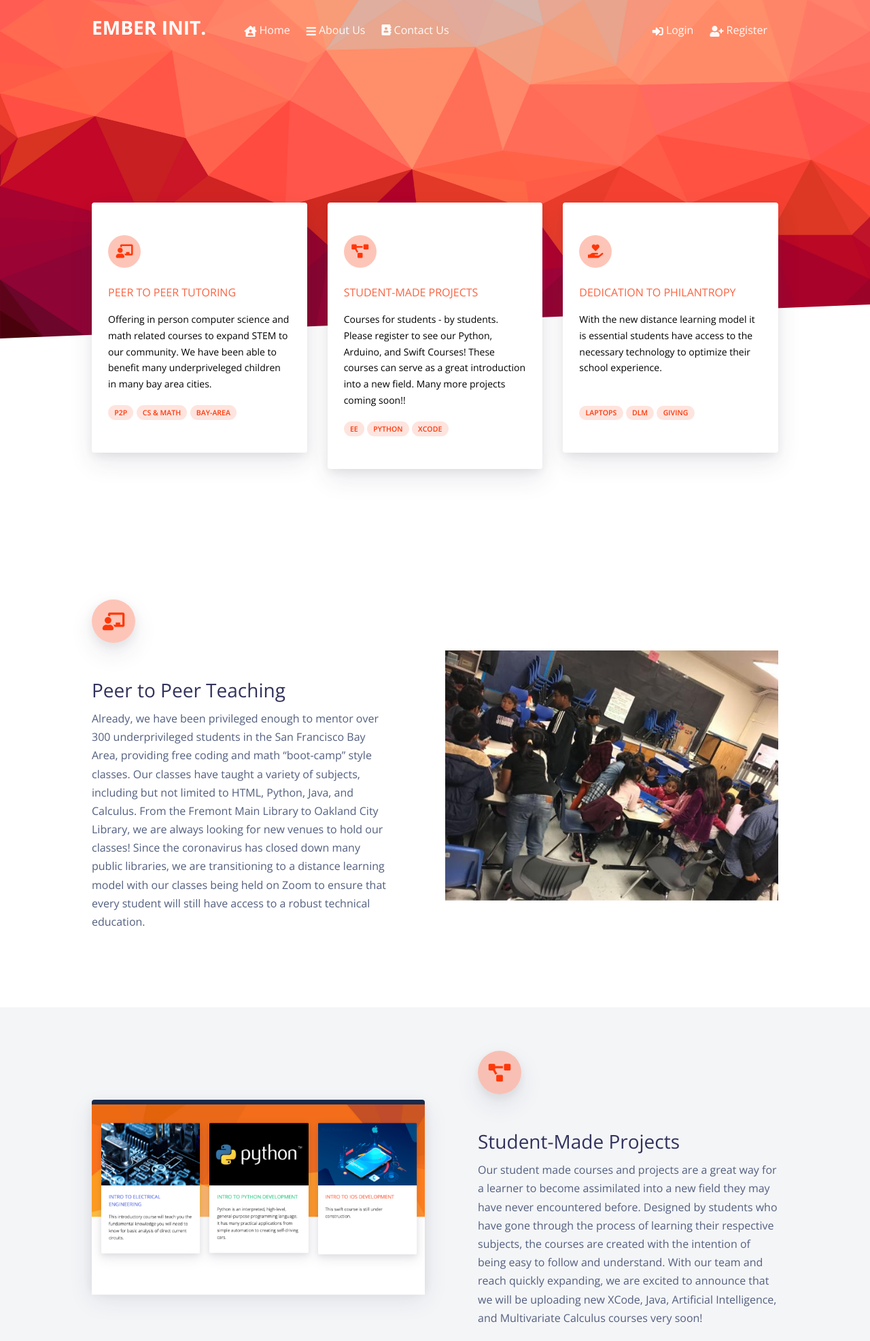
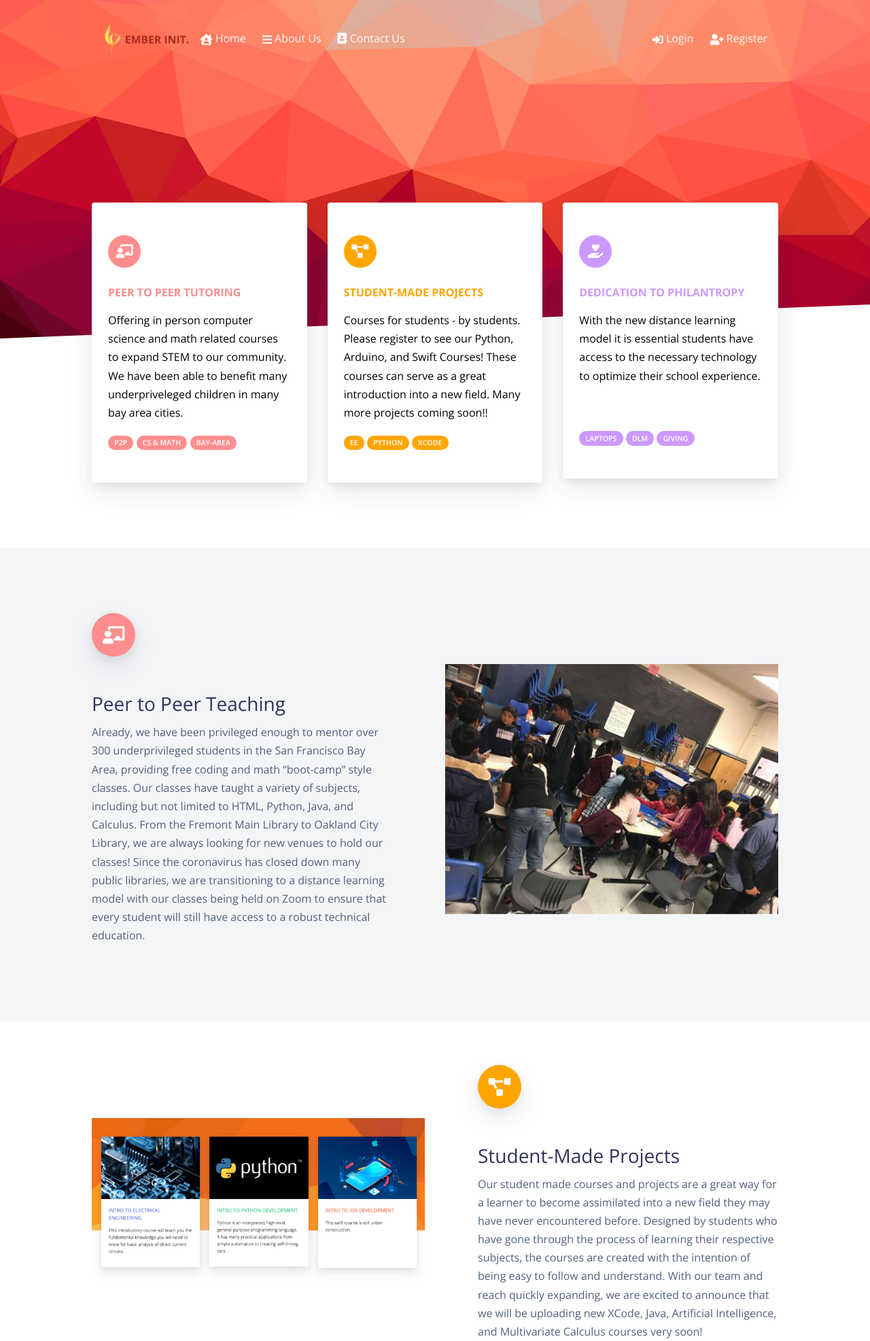
Before and after one commit to a-k-u-m-a-r/Project-Ember-Intiative, a Flask app: page / in a window 1280 px wide. Shown: the top 1973 px of the page at 68% size. Run offline with Flask 2, Linux system fonts and the light colour scheme; some libraries are stand-ins or nearby versions.

Commit message:
add some graphical changes

```diff
--- a/app/templates/courses/courses.html
+++ b/app/templates/courses/courses.html
@@ -30,8 +30,8 @@
           <div class="row justify-content-center">
             <div class="col-lg-12">
               <div class="row row-grid">
-                {{display_course(title="Intro to Electrical Engineering", color="primary", img_link="https://www.exponent.com/~/media/practices-capabilities-and-industries/eecs/eecs_1250x450px.jpg", description="This introductory course will teach you the fundamental knowledge you will need to know for basic analysis of direct current circuits.", course="ee")}}
-                {{display_course(title="Intro to Python Development",  color="success", img_link="https://portfortune.files.wordpress.com/2014/04/python.jpg?w=1200", description="Python is an interpreted, high-level, general-purpose programming language. It has many practical applications from simple automation to creating self-driving cars.", course="py", count=0)}}
+                {{display_course(title="Intro to Circuit Analysis", color="warning", img_link="https://www.exponent.com/~/media/practices-capabilities-and-industries/eecs/eecs_1250x450px.jpg", description="This introductory course will teach you the fundamental knowledge you will need to know for basic analysis of direct current circuits.", course="ee", count=1)}}
+                {{display_course(title="Intro to Python Development",  color="warning", img_link="https://portfortune.files.wordpress.com/2014/04/python.jpg?w=1200", description="Python is an interpreted, high-level, general-purpose programming language. It has many practical applications from simple automation to creating self-driving cars.", course="py", count=0)}}
                 {{display_course(title="Intro to iOS Development",  color="warning", img_link="https://www.w2ssolutions.com/blog/wp-content/uploads/2019/07/ios-app-development-india.png", description="This swift course is still under construction.", course="swift", count=3)}}
               </div>
             </div>
--- a/app/templates/includes/navigation.html
+++ b/app/templates/includes/navigation.html
@@ -3,9 +3,7 @@
   <header class="header-global">
       <nav id="navbar-main" class="navbar navbar-main navbar-expand-lg navbar-transparent navbar-light headroom">
         <div class="container">
-          <a class="navbar-brand mr-lg-5" href="/">
-           <h3 style="color: white;"><strong>Ember Init.</strong></h2>
-          </a>
+          <img src="{{ url_for('static', filename='assets/img/brand/logo.png') }}" alt="" height="15%" width="15%" style="margin-top: 4px;">
           <button class="navbar-toggler" type="button" data-toggle="collapse" data-target="#navbar_global" aria-controls="navbar_global" aria-expanded="false" aria-label="Toggle navigation">
             <span class="navbar-toggler-icon"></span>
           </button>
@@ -14,7 +12,8 @@
               <div class="row">
                 <div class="col-6 collapse-brand">
                   <a href="/">
-                    <h3 style="color: white;">Ember Init.</h2>
+                    <!-- <h3 style="color: white;">Ember Init.</h2> -->
+                      <img src="{{ url_for('static', filename='assets/img/brand/logo.png') }}" alt="">
                   </a>
                 </div>
                 <div class="col-6 collapse-close">
--- a/app/templates/layouts/default.html
+++ b/app/templates/layouts/default.html
@@ -16,17 +16,13 @@
 <!DOCTYPE html>
 <html lang="en">
 <head>
-  <meta charset="utf-8">
-  <meta name="viewport" content="width=device-width, initial-scale=1, shrink-to-fit=no">
-  <meta name="description" content="Start your development with a Design System for Bootstrap 4.">
-  <meta name="author" content="Creative Tim">
 
   <title>
-      Flask Argon Design - {% block title %}{% endblock %} | AppSeed
+      Ember Init
   </title>
 
   <!-- Favicon -->
-  <link href="/static/assets/img/brand/favicon.png" rel="icon" type="image/png">
+  <link href="{{ url_for('static', filename='assets/img/brand/logo.png') }}" rel="icon" type="image/png">
   <!-- Fonts -->
   <link href="https://fonts.googleapis.com/css?family=Open+Sans:300,400,600,700" rel="stylesheet">
   <!-- Icons -->
--- a/app/templates/pages/index.html
+++ b/app/templates/pages/index.html
@@ -42,15 +42,15 @@
                 <a href="#peer">
                 <div class="card card-lift--hover shadow border-0">
                   <div class="card-body py-5">
-                    <div class="icon icon-shape icon-shape-warning rounded-circle mb-4">
+                    <div class="icon icon-shape icon-shape-warning rounded-circle mb-4" style="background-color:#FF8D8D; color:white;">
                       <i class="fas fa-chalkboard-teacher"></i>
                     </div>
-                    <h6 class="text-warning text-uppercase">Peer to Peer Tutoring</h6>
-                    <p class="description mt-3" style="color: black;">Offering in person computer science and math related courses to expand STEM to our community. We have been able to benefit many underpriveleged children in many bay area cities.</p>
+                    <h6 class="text-uppercase" style="color: #FF8D8D;"><strong>Peer to Peer Tutoring</strong></h6>
+                    <p class="description mt-3" style="color: black; font-size:medium;">Offering in person computer science and math related courses to expand STEM to our community. We have been able to benefit many underpriveleged children in many bay area cities.</p>
                     <div>
-                      <span class="badge badge-pill badge-warning">P2P</span>
-                      <span class="badge badge-pill badge-warning">CS & Math</span>
-                      <span class="badge badge-pill badge-warning">Bay-Area</span>
+                      <span class="badge badge-pill" style="background-color:#FF8D8D; color:white;">P2P</span>
+                      <span class="badge badge-pill" style="background-color:#FF8D8D; color:white;">CS & Math</span>
+                      <span class="badge badge-pill" style="background-color:#FF8D8D; color:white;">Bay-Area</span>
                     </div>
                   </div>
                 </div>
@@ -61,15 +61,15 @@
                   <a href="#student">
                   <div class="card card-lift--hover shadow border-0">
                     <div class="card-body py-5">
-                      <div class="icon icon-shape icon-shape-warning rounded-circle mb-4">
+                      <div class="icon icon-shape icon-shape-warning rounded-circle mb-4" style="background-color: orange; color:white;">
                         <i class="fas fa-project-diagram"></i>
                       </div>
-                      <h6 class="text-warning text-uppercase">Student-Made Projects</h6>
-                      <p class="description mt-3" style="color: black;">Courses for students - by students. Please register to see our Python, Arduino, and Swift Courses! These courses can serve as a great introduction into a new field. Many more projects coming soon!!</p>
+                      <h6 class="text-uppercase" style="color: orange;"> <strong>Student-Made Projects</strong></h6>
+                      <p class="description mt-3" style="color: black; font-size:medium;">Courses for students - by students. Please register to see our Python, Arduino, and Swift Courses! These courses can serve as a great introduction into a new field. Many more projects coming soon!!</p>
                       <div>
-                        <span class="badge badge-pill badge-warning">EE</span>
-                        <span class="badge badge-pill badge-warning">Python</span>
-                        <span class="badge badge-pill badge-warning">XCode</span>
+                        <span class="badge badge-pill" style="background-color: orange; color:white;">EE</span>
+                        <span class="badge badge-pill" style="background-color: orange; color:white;">Python</span>
+                        <span class="badge badge-pill" style="background-color: orange; color:white;">XCode</span>
                       </div>
                     </div>
                   </div>
@@ -81,15 +81,15 @@
                 <a href="#dedication">
                 <div class="card card-lift--hover shadow border-0">
                   <div class="card-body py-5">
-                    <div class="icon icon-shape icon-shape-warning rounded-circle mb-4">
+                    <div class="icon icon-shape icon-shape-warning rounded-circle mb-4" style="background-color: #cc99ff; color:white;">
                       <i class="fas fa-hand-holding-heart"></i>
                     </div>
-                    <h6 class="text-warning text-uppercase">Dedication to Philantropy</h6>
-                    <p class="description mt-3" style="color: black;">With the new distance learning model it is essential students have access to the necessary technology to optimize their school experience.</p> <br>
+                    <h6 class="text-uppercase" style="color: #cc99ff;"><strong>Dedication to Philantropy</strong></h6>
+                    <p class="description mt-3" style="color: black; font-size:medium;">With the new distance learning model it is essential students have access to the necessary technology to optimize their school experience.</p> <br> <br>
                     <div>
-                      <span class="badge badge-pill badge-warning">Laptops</span>
-                      <span class="badge badge-pill badge-warning">DLM</span>
-                      <span class="badge badge-pill badge-warning">Giving</span>
+                      <span class="badge badge-pill" style="background-color: #cc99ff; color:white;">Laptops</span>
+                      <span class="badge badge-pill" style="background-color: #cc99ff; color:white;">DLM</span>
+                      <span class="badge badge-pill" style="background-color: #cc99ff; color:white;">Giving</span>
                     </div>
                   </div>
                 </div>
@@ -100,7 +100,7 @@
         </div>
       </div>
     </section>
-    <section class="section section-lg" id="peer">
+    <section class="section section-lg bg-secondary" id="peer">
       <div class="container">
         <div class="row row-grid align-items-center">
           <div class="col-md-6 order-md-2">
@@ -108,7 +108,7 @@
           </div>
           <div class="col-md-6 order-md-1">
             <div class="pr-md-5">
-              <div class="icon icon-lg icon-shape icon-shape-warning shadow rounded-circle mb-5">
+              <div class="icon icon-lg icon-shape icon-shape-warning shadow rounded-circle mb-5" style="background-color:#FF8D8D; color:white;">
                 <i class="fas fa-chalkboard-teacher"></i>
               </div>
               <h3>Peer to Peer Teaching</h3>
@@ -156,11 +156,11 @@
         </div>
       </div>
     </section>
-    <section class="section bg-secondary" id="student">
+    <section class="section" id="student">
       <div class="container">
         <div class="row row-grid align-items-center">
           <div class="col-md-6">
-            <div class="card bg-default shadow border-0">
+            <div class="card border-0">
               <img src="{{ url_for('static', filename='assets/img/theme/courses.png') }}" class="img-fluid floating" alt="image">
               <!-- <blockquote class="card-blockquote">
                 <svg preserveAspectRatio="none" xmlns="http://www.w3.org/2000/svg" viewBox="0 0 583 95" class="svg-bg">
@@ -174,7 +174,7 @@
           </div>
           <div class="col-md-6">
             <div class="pl-md-5">
-              <div class="icon icon-lg icon-shape icon-shape-warning shadow rounded-circle mb-5">
+              <div class="icon icon-lg icon-shape icon-shape-warning shadow rounded-circle mb-5" style="background-color: orange; color:white;">
                 <i class="fas fa-project-diagram"></i>
               </div>
               <h3>Student-Made Projects</h3>
@@ -189,19 +189,20 @@
       </div>
     </section>
 
-    <section class="section section-lg" id="dedication">
+    <section class="section bg-secondary section-lg" id="dedication">
       <div class="container">
         <div class="row row-grid align-items-center">
           <div class="col-md-6 order-md-2">
-            <img src="{{ url_for('static', filename='assets/img/theme/laptop.jpg') }}" class="img-fluid floating" alt="image">
+            <img src="{{ url_for('static', filename='assets/img/theme/world.png') }}" class="img-fluid floating" alt="image" height="120%" width="120%">
           </div>
           <div class="col-md-6 order-md-1">
             <div class="pr-md-5">
-              <div class="icon icon-lg icon-shape icon-shape-warning shadow rounded-circle mb-5">
+              <div class="icon icon-lg icon-shape icon-shape-warning shadow rounded-circle mb-5" style="background-color: #cc99ff; color:white;">
                 <i class="fas fa-hand-holding-heart"></i>
               </div>
               <h3>Dedication to Philanthropy</h3>
-              <p>Ember Initiative is a nonprofit organization. and our team is always looking for new and unique ways to give back to our community. With the coronavirus pandemic rendering many schools incapable of holding normal classes, many schools are transitioning to a distance learning model with classes held over video conferencing platform zoom. Unfortunately, many students who attend Title One schools find themselves unable to purchase the necessary technology to thrive in these classes. For this reason, we have partnered with many Title One schools in the San Francisco Bay Area to raise money to purchase refurbished laptops for these students to use during these uncertain times. It is essential that we make sure no student is left behind soley because of their financial situation.</p>
+              <p>Ember Initiative is a nonprofit organization and our team is always looking for new and unique ways to give back to our community. With the coronavirus pandemic rendering many schools incapable of holding normal classes, many schools are transitioning to a distance learning model with classes held over video conferencing platform zoom. Unfortunately, many students who attend Title One schools find themselves unable to purchase the necessary technology to thrive in these classes. For this reason, we have partnered with many Title One schools in the San Francisco Bay Area to raise money to purchase refurbished laptops for these students to use during these uncertain times. It is essential that we make sure no student is left behind soley because of their financial situation.</p>
+
             </div>
           </div>
         </div>
```
Also changed, not shown: app/__init__.py (+13 -13 lines), app/templates/courses/electroeg.html (+2 -14 lines), app/templates/courses/python.html (+2 -14 lines), app/templates/courses/swift.html (+2 -14 lines), app/templates/layouts/default-fullscreen.html (+2 -6 lines), app/templates/pages/aboutus.html (+41 -20 lines), app/templates/pages/contactus.html (+47 -42 lines), app/static/assets/img/brand/logo.png (added), app/static/assets/img/sponsors/blackrock.png, app/static/assets/img/team-members/chirag.jpg (added), app/static/assets/img/team-members/kevin.png (added), app/static/assets/img/theme/contactus.jpg (added), app/static/assets/img/theme/ee.png (added), app/static/assets/img/theme/python.png (added), 2 more files.
